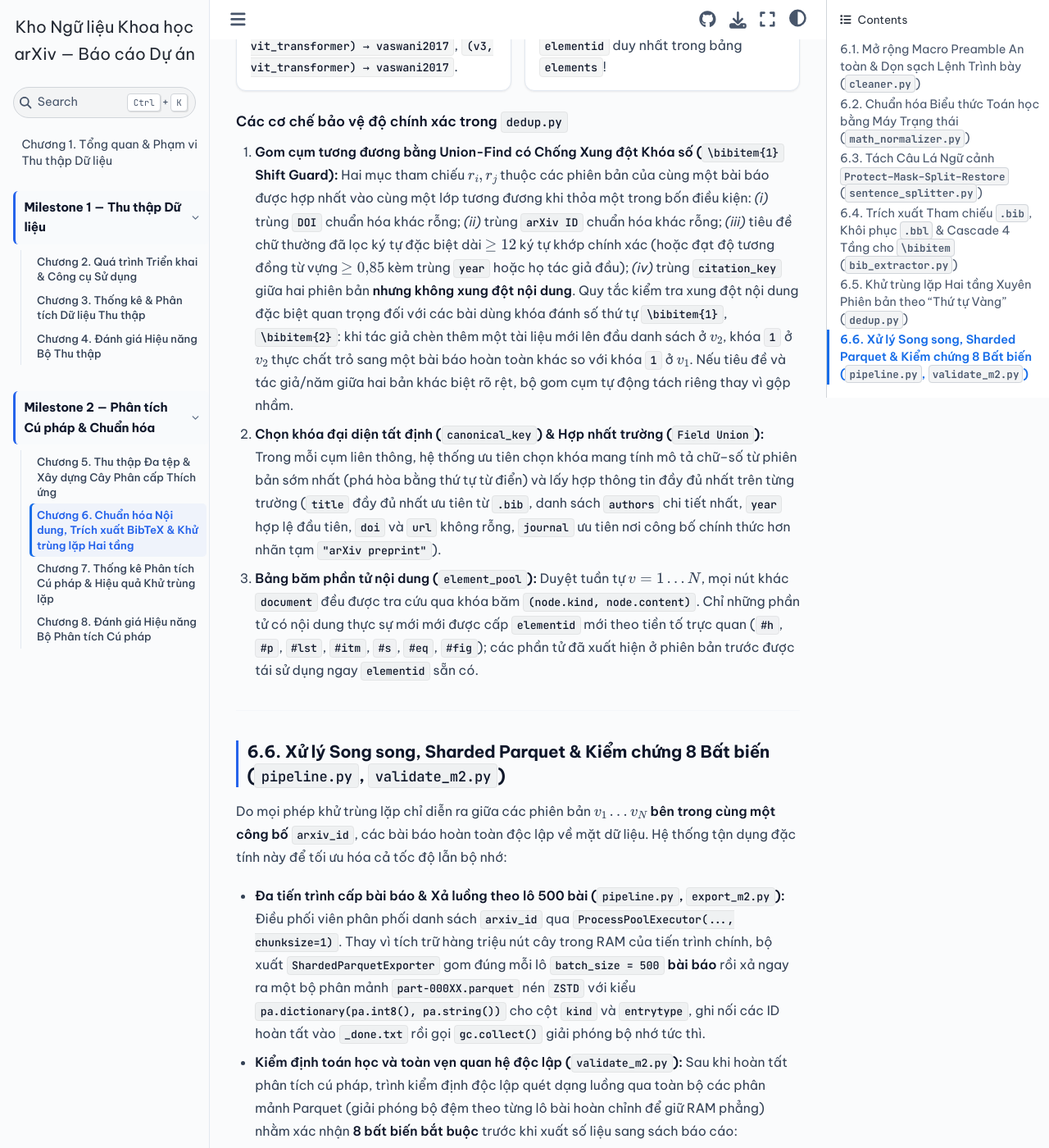
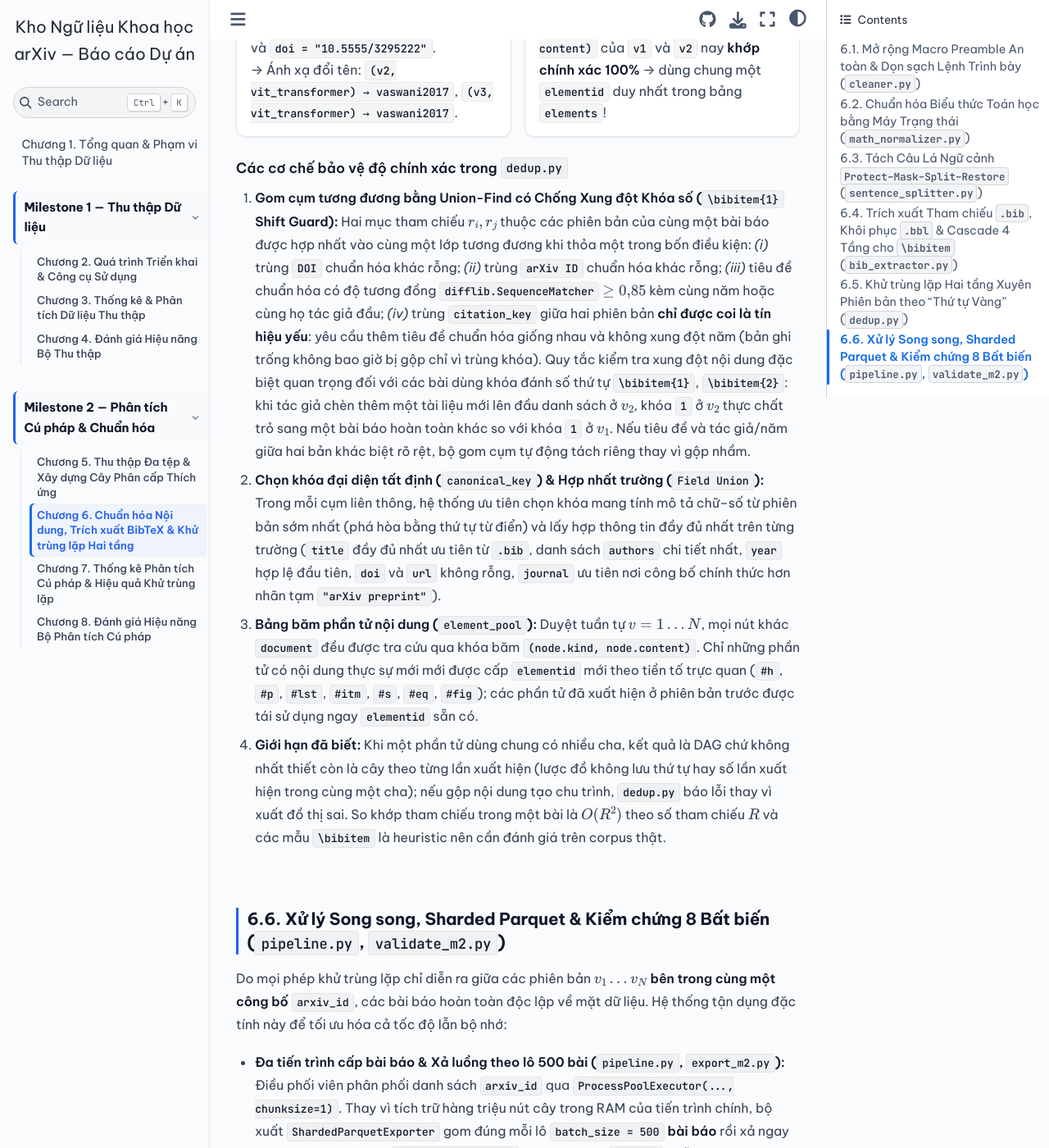
Before and after one commit to GiaaPhuc/arxiv-book, a Jupyter Book: the page built from m2/02_standardization_dedup.md, in a window 1280 px wide and 1400 px high, scrolled down 6698 px. Shown: the whole window at 82% size. Built offline with Jupyter Book 1.0.4 settings and Sphinx 7.4.7 and the Sphinx Book theme 1.1.4, drawn with Linux system fonts in a browser that asks for light colours; some of the changed text lies outside the part shown.

Commit message:
docs(m2): align chapter 6 with merged B/D implementations

```diff
--- a/m2/02_standardization_dedup.md
+++ b/m2/02_standardization_dedup.md
@@ -58,11 +58,11 @@ Tách đoạn văn thành các nút lá `sentence` trên văn bản khoa học L
 
 Để tối đa hóa chất lượng bảng `bibtex` (nguồn đầu vào trực tiếp để đối sánh với bảng `references` từ Semantic Scholar ở Milestone 3), module `src/parsing/bib_extractor.py` xử lý song song cả hai nguồn tài liệu tham khảo xuất hiện trên arXiv:
 
-### Luồng 1 — Bộ phân tích `.bib` cân bằng ngoặc & Kế thừa `crossref`
+### Luồng 1 — Bộ phân tích `.bib` cân bằng ngoặc
 
 - **Bảo toàn URL khi lọc comment `.bib`:** Chỉ loại bỏ comment ngoài phạm vi giá trị trường, bảo toàn tuyệt đối các chuỗi mã hóa phần trăm (`%20`, `%7E`) bên trong `{...}` hoặc `"..."`.
 - **Giải biến `@string` & toán tử `#`:** Thu thập từ điển `@string{cvpr = "IEEE/CVF Conference on Computer Vision and Pattern Recognition"}` ở đầu tệp và tự động nối chuỗi qua toán tử `#` khi giải giá trị trường `journal` / `booktitle`.
-- **Kế thừa cha–con qua `crossref`:** Với các tệp `.bib` hội nghị cổ điển nơi mục `@inproceedings` chỉ khai báo `crossref = {neurips2023}`, bộ phân tích tự động điền bổ sung `journal` (từ `booktitle` của mục cha) và `year` nếu mục con bị khuyết.
+- **Báo lỗi cú pháp tường minh:** Lỗi cú pháp `.bib` được báo bằng `ValueError` để pipeline cô lập theo bài/phiên bản (ghi vào `_errors.jsonl`) thay vì làm dừng toàn bộ tiến trình. Hạn chế hiện tại: bộ đọc chỉ hỗ trợ dạng `@type{...}` (chưa hỗ trợ `@type(...)`), chưa kế thừa `crossref`, chưa xử lý macro `@string` khai báo sau nơi dùng và chưa giải mã đầy đủ các dấu phụ tiếng nước ngoài của TeX.
 - **Chuẩn hóa lược đồ đích:** Tách danh sách `authors` theo từ khóa `and` ở mức ngoặc ngoài cùng, ép kiểu `year` sang số nguyên 4 chữ số (`int32`), cắt bỏ tiền tố `https://doi.org/` khỏi `doi`, và tự động tổng hợp `url = "https://arxiv.org/abs/<id>"` khi phát hiện trường `eprint` / `arxivid`.
 
 ### Luồng 2 — Khôi phục `.bbl` & Chuyển đổi `\bibitem` bằng *Anchor-First + 4-Template Cascade*
@@ -122,9 +122,10 @@ Do đó, pipeline thực thi nghiêm ngặt **"Thứ tự Vàng" (Golden Order)*
 ### Các cơ chế bảo vệ độ chính xác trong `dedup.py`
 
 1. **Gom cụm tương đương bằng Union-Find có Chống Xung đột Khóa số (`\bibitem{1}` Shift Guard):**
-   Hai mục tham chiếu $r_i, r_j$ thuộc các phiên bản của cùng một bài báo được hợp nhất vào cùng một lớp tương đương khi thỏa một trong bốn điều kiện: *(i)* trùng `DOI` chuẩn hóa khác rỗng; *(ii)* trùng `arXiv ID` chuẩn hóa khác rỗng; *(iii)* tiêu đề chữ thường đã lọc ký tự đặc biệt dài $\ge 12$ ký tự khớp chính xác (hoặc đạt độ tương đồng từ vựng $\ge 0{,}85$ kèm trùng `year` hoặc họ tác giả đầu); *(iv)* trùng `citation_key` giữa hai phiên bản **nhưng không xung đột nội dung**. Quy tắc kiểm tra xung đột nội dung đặc biệt quan trọng đối với các bài dùng khóa đánh số thứ tự `\bibitem{1}`, `\bibitem{2}`: khi tác giả chèn thêm một tài liệu mới lên đầu danh sách ở $v_2$, khóa `1` ở $v_2$ thực chất trỏ sang một bài báo hoàn toàn khác so với khóa `1` ở $v_1$. Nếu tiêu đề và tác giả/năm giữa hai bản khác biệt rõ rệt, bộ gom cụm tự động tách riêng thay vì gộp nhầm.
+   Hai mục tham chiếu $r_i, r_j$ thuộc các phiên bản của cùng một bài báo được hợp nhất vào cùng một lớp tương đương khi thỏa một trong bốn điều kiện: *(i)* trùng `DOI` chuẩn hóa khác rỗng; *(ii)* trùng `arXiv ID` chuẩn hóa khác rỗng; *(iii)* tiêu đề chuẩn hóa có độ tương đồng `difflib.SequenceMatcher` $\ge 0{,}85$ kèm cùng năm hoặc cùng họ tác giả đầu; *(iv)* trùng `citation_key` giữa hai phiên bản **chỉ được coi là tín hiệu yếu**: yêu cầu thêm tiêu đề chuẩn hóa giống nhau và không xung đột năm (bản ghi trống không bao giờ bị gộp chỉ vì trùng khóa). Quy tắc kiểm tra xung đột nội dung đặc biệt quan trọng đối với các bài dùng khóa đánh số thứ tự `\bibitem{1}`, `\bibitem{2}`: khi tác giả chèn thêm một tài liệu mới lên đầu danh sách ở $v_2$, khóa `1` ở $v_2$ thực chất trỏ sang một bài báo hoàn toàn khác so với khóa `1` ở $v_1$. Nếu tiêu đề và tác giả/năm giữa hai bản khác biệt rõ rệt, bộ gom cụm tự động tách riêng thay vì gộp nhầm.
 2. **Chọn khóa đại diện tất định (`canonical_key`) & Hợp nhất trường (`Field Union`):** Trong mỗi cụm liên thông, hệ thống ưu tiên chọn khóa mang tính mô tả chữ–số từ phiên bản sớm nhất (phá hòa bằng thứ tự từ điển) và lấy hợp thông tin đầy đủ nhất trên từng trường (`title` đầy đủ nhất ưu tiên từ `.bib`, danh sách `authors` chi tiết nhất, `year` hợp lệ đầu tiên, `doi` và `url` không rỗng, `journal` ưu tiên nơi công bố chính thức hơn nhãn tạm `"arXiv preprint"`).
 3. **Bảng băm phần tử nội dung (`element_pool`):** Duyệt tuần tự $v = 1 \dots N$, mọi nút khác `document` đều được tra cứu qua khóa băm `(node.kind, node.content)`. Chỉ những phần tử có nội dung thực sự mới mới được cấp `elementid` mới theo tiền tố trực quan (`#h`, `#p`, `#lst`, `#itm`, `#s`, `#eq`, `#fig`); các phần tử đã xuất hiện ở phiên bản trước được tái sử dụng ngay `elementid` sẵn có.
+4. **Giới hạn đã biết:** Khi một phần tử dùng chung có nhiều cha, kết quả là DAG chứ không nhất thiết còn là cây theo từng lần xuất hiện (lược đồ không lưu thứ tự hay số lần xuất hiện trong cùng một cha); nếu gộp nội dung tạo chu trình, `dedup.py` báo lỗi thay vì xuất đồ thị sai. So khớp tham chiếu trong một bài là $O(R^2)$ theo số tham chiếu $R$ và các mẫu `\bibitem` là heuristic nên cần đánh giá trên corpus thật.
 
 ---
 
@@ -132,7 +133,7 @@ Do đó, pipeline thực thi nghiêm ngặt **"Thứ tự Vàng" (Golden Order)*
 
 Do mọi phép khử trùng lặp chỉ diễn ra giữa các phiên bản $v_1 \dots v_N$ **bên trong cùng một công bố `arxiv_id`**, các bài báo hoàn toàn độc lập về mặt dữ liệu. Hệ thống tận dụng đặc tính này để tối ưu hóa cả tốc độ lẫn bộ nhớ:
 
-- **Đa tiến trình cấp bài báo & Xả luồng theo lô 500 bài (`pipeline.py`, `export_m2.py`):** Điều phối viên phân phối danh sách `arxiv_id` qua `ProcessPoolExecutor(..., chunksize=1)`. Thay vì tích trữ hàng triệu nút cây trong RAM của tiến trình chính, bộ xuất `ShardedParquetExporter` gom đúng mỗi lô **`batch_size = 500` bài báo** rồi xả ngay ra một bộ phân mảnh `part-000XX.parquet` nén `ZSTD` với kiểu `pa.dictionary(pa.int8(), pa.string())` cho cột `kind` và `entrytype`, ghi nối các ID hoàn tất vào `_done.txt` rồi gọi `gc.collect()` giải phóng bộ nhớ tức thì.
+- **Đa tiến trình cấp bài báo & Xả luồng theo lô 500 bài (`pipeline.py`, `export_m2.py`):** Điều phối viên phân phối danh sách `arxiv_id` qua `ProcessPoolExecutor(..., chunksize=1)`. Thay vì tích trữ hàng triệu nút cây trong RAM của tiến trình chính, bộ xuất `ShardedParquetExporter` gom đúng mỗi lô **`batch_size = 500` bài báo** rồi xả ngay ra một bộ phân mảnh `part-000XX.parquet` (Parquet qua `pyarrow`, mỗi tệp ghi qua tệp tạm rồi đổi tên) với kiểu `pa.dictionary(pa.int8(), pa.string())` cho cột `kind` và `entrytype`, ghi nối các ID hoàn tất vào `_done.txt` rồi gọi `gc.collect()` giải phóng bộ nhớ tức thì.
 - **Kiểm định toán học và toàn vẹn quan hệ độc lập (`validate_m2.py`):** Sau khi hoàn tất phân tích cú pháp, trình kiểm định độc lập quét dạng luồng qua toàn bộ các phân mảnh Parquet (giải phóng bộ đệm theo từng lô bài hoàn chỉnh để giữ RAM phẳng) nhằm xác nhận **8 bất biến bắt buộc** trước khi xuất số liệu sang sách báo cáo:
 
 | # | Tên bất biến trong `validate_m2.py` | Điều kiện toán học & quan hệ được kiểm tra tự động |
```
